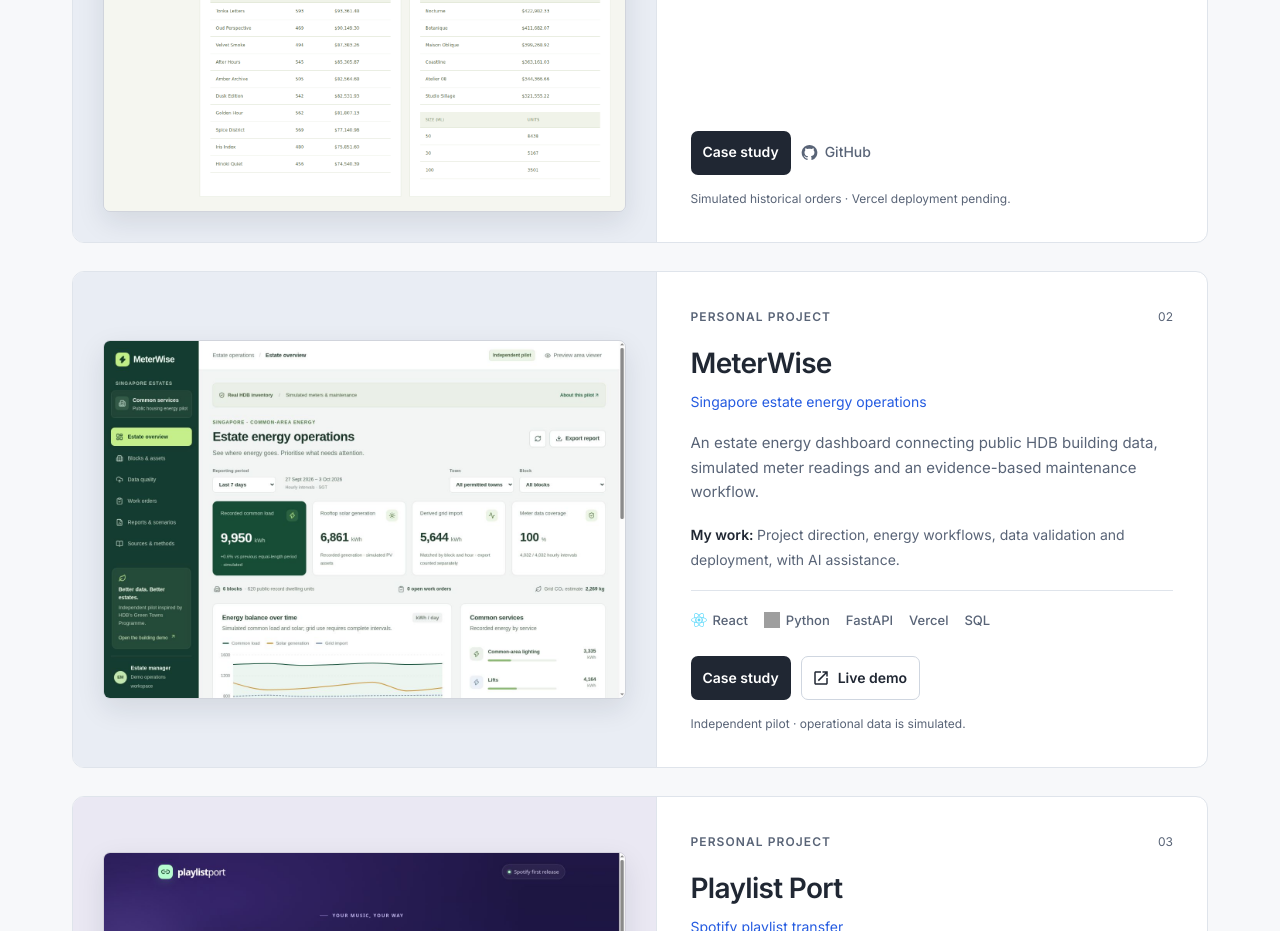
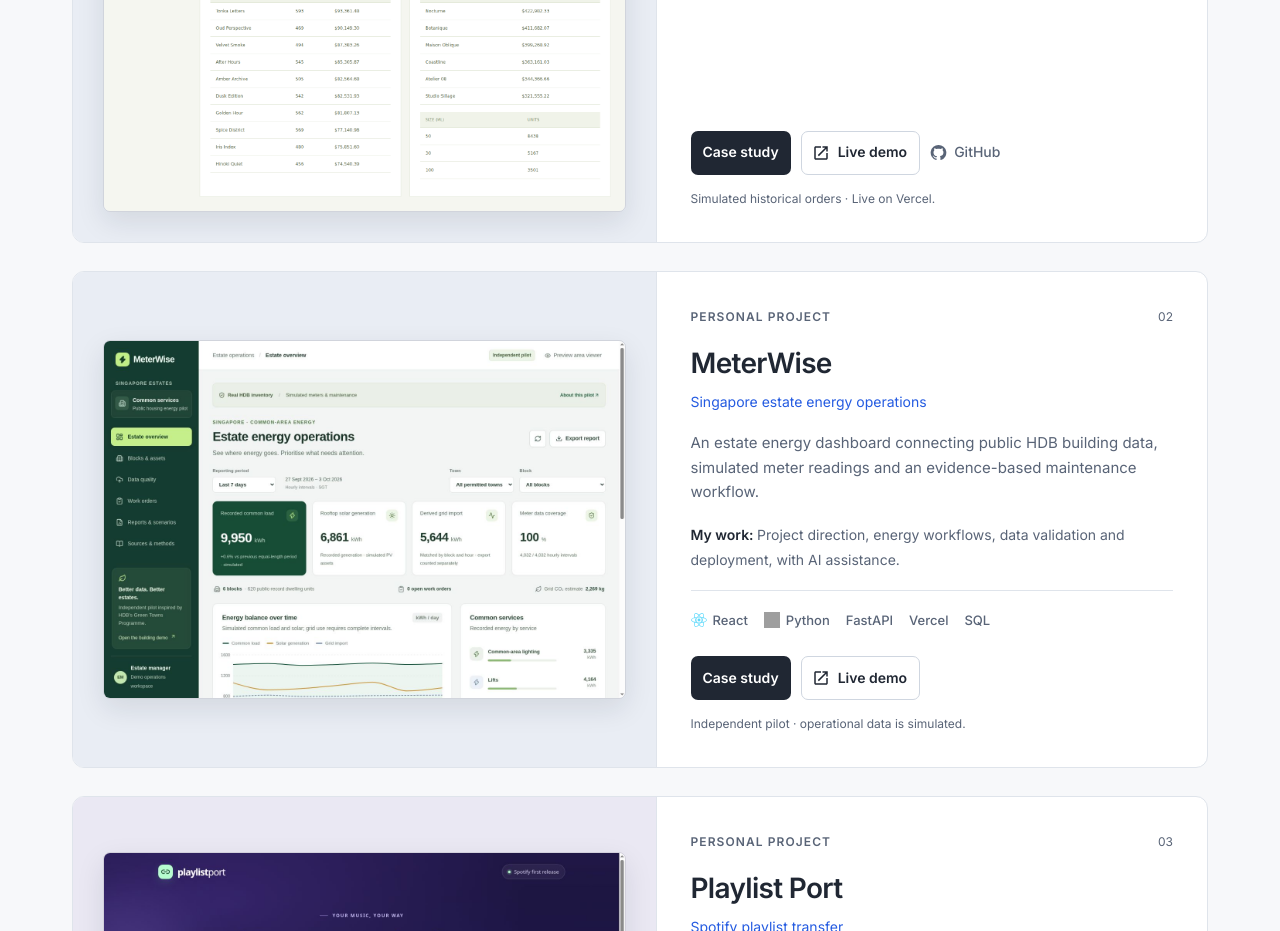
Before and after one commit to TeddyQyuon/TeddyQyuonPortfolio, a React (Vite) app: page / in a window 1280 px wide. Shown: the part 1760-2691 px from the top of the page. Built offline with nearby package versions, Linux system fonts and the light colour scheme; grey boxes are pictures that could not be loaded.

Commit message:
Publish the verified SCENTHAUS live demo link

```diff
--- a/src/data/projects.js
+++ b/src/data/projects.js
@@ -28,7 +28,7 @@
     cardSummary: 'A fragrance storefront with explainable recommendations, weekly demand forecasts and a protected business dashboard.',
     cardContribution: 'Project scope, full-stack integration, ML pipelines and validation with AI assistance.',
     cardTechnologies: ['React', 'Python', 'FastAPI', 'PostgreSQL', 'scikit-learn'],
-    cardNote: 'Simulated historical orders · Vercel deployment pending.',
+    cardNote: 'Simulated historical orders · Live on Vercel.',
     slug: 'scenthaus-intelligence',
     name: 'SCENTHAUS Intelligence — Fragrance Shop and ML Pipeline',
     category: 'Full-Stack',
@@ -36,11 +36,11 @@
     role: 'AI-assisted personal project',
     summary: 'A React/Vite and Python FastAPI fragrance shop backed by PostgreSQL, combining a scent quiz, persistent wishlist and cart with recommendations, demand forecasts and a protected admin dashboard.',
     problem: 'A new fragrance shop needs a way to help customers discover suitable scents and plan inventory before it has real order history.',
-    solution: 'A reproducible simulated-commerce pipeline supports TF-IDF similarity, item-item collaborative filtering, Apriori basket rules, a validation-tuned hybrid ranker and cold-start quiz profiles. Weekly SKU forecasts compare seasonal naive, ETS, SARIMA, LightGBM and Croston. React and Python are configured to deploy together on Vercel Services; the dedicated hosted database and live deployment are pending.',
+    solution: 'A reproducible simulated-commerce pipeline supports TF-IDF similarity, item-item collaborative filtering, Apriori basket rules, a validation-tuned hybrid ranker and cold-start quiz profiles. Weekly SKU forecasts compare seasonal naive, ETS, SARIMA, LightGBM and Croston. React/Vite and Python FastAPI run together on Vercel Services, backed by dedicated Neon PostgreSQL in Singapore.',
     dataset: '2,000 fictional customers, 12,139 simulated orders, 90,495 events and 104 weeks of history; 36 fictional products and 108 SKUs. Hidden tastes, noise, trends and Singapore holidays/promotions generate demand. No real customer history or commercial uplift is claimed.',
     dataPreparation: 'Training gates check nulls, duplicate order lines, invalid prices/quantities and outliers. Evaluation uses temporal cutoffs, excludes previously bought scents, and keeps an untouched forecasting holdout.',
     models: 'Content similarity, item-item CF and a hybrid recommender; a five-method forecast ladder with three rolling validation origins. Two-tower and session embeddings are labelled experimental.',
-    results: 'On simulated data, hybrid NDCG@5 is 0.3600 versus 0.1592 for popularity; CF scores 0.3642. Forecast holdout WAPE is 62.79%; measured 80/95% band coverage is 82.87/94.44%. Local validation: 29 Python tests passed, one native PostgreSQL concurrency test deferred to CI, three browser journeys passed and the frontend build passed. Local SQL integration used PostgreSQL compiled to WASM. These are method/pipeline results, not validated real-market performance.',
+    results: 'On simulated data, hybrid NDCG@5 is 0.3600 versus 0.1592 for popularity; CF scores 0.3642. Forecast holdout WAPE is 62.79%; measured 80/95% band coverage is 82.87/94.44%. GitHub CI passed 30 Python tests against native PostgreSQL 16, three browser journeys and the frontend build. Production checks verified the homepage, quiz, persistent wishlist/cart, demo checkout, consent withdrawal and protected admin APIs. These are method/pipeline results, not validated real-market performance.',
     technologies: ['React', 'Vite', 'JavaScript', 'Tailwind CSS', 'Python', 'FastAPI', 'PostgreSQL', 'SQLAlchemy', 'scikit-learn', 'LightGBM', 'MLflow', 'Vercel', 'pytest'],
     features: [
       'Quiz profiles, persistent wishlist/cart and demo checkout',
@@ -49,7 +49,7 @@
       'SKU/brand/category forecasts with 80/95% uncertainty bands',
       'Protected sales, inventory, customer segments and model-health panels',
       'Default-off personalization, withdrawal, model cards and human overrides',
-      'Vercel Services configuration, authenticated maintenance and separate scheduled training',
+      'Vercel hosting, daily authenticated maintenance and an opt-in weekly training workflow',
     ],
     myContribution: 'I chose the fragrance-shop scope and the React/Vite frontend with a Python backend, directed implementation with AI assistance, and reviewed the pipeline and test evidence. Historical data is simulated and experimental models are clearly separated from validated baselines.',
     architecture: [
@@ -57,17 +57,17 @@
       'FastAPI session authentication, CSRF and role-protected REST API',
       'PostgreSQL customer state, events, orders and forecast snapshots',
       'Precomputed recommendation/forecast artifacts; separate batch training and MLflow tracking',
-      'Vercel Services frontend/API hosting configuration; hosted database setup pending',
+      'Vercel Services storefront/API and dedicated Neon PostgreSQL in Singapore',
     ],
     challenges: 'Avoiding temporal leakage, handling sparse/new SKUs, preserving stock and checkout consistency, and separating heavy training from the serverless serving runtime.',
     learnings: 'How recommendation evaluation, forecast uncertainty, inventory planning and privacy-aware personalization fit into a complete application, while reporting simulation limits honestly.',
     screenshots: [{
       src: scenthausOverview,
       alt: 'SCENTHAUS protected admin dashboard showing sales, forecast intervals and inventory indicators on simulated data.',
-      caption: 'Actual interface captured during local browser verification. This is simulated history; a working public deployment is not yet claimed.',
+      caption: 'Actual admin interface captured during local browser verification. The storefront and protected APIs are verified on Vercel; historical sales remain simulated.',
     }],
     repositoryUrl: 'https://github.com/TeddyQyuon/scenthaus-intelligence',
-    demoUrl: null,
+    demoUrl: 'https://scenthaus-intelligence.vercel.app/',
     reportUrl: null,
   },
   {
```
